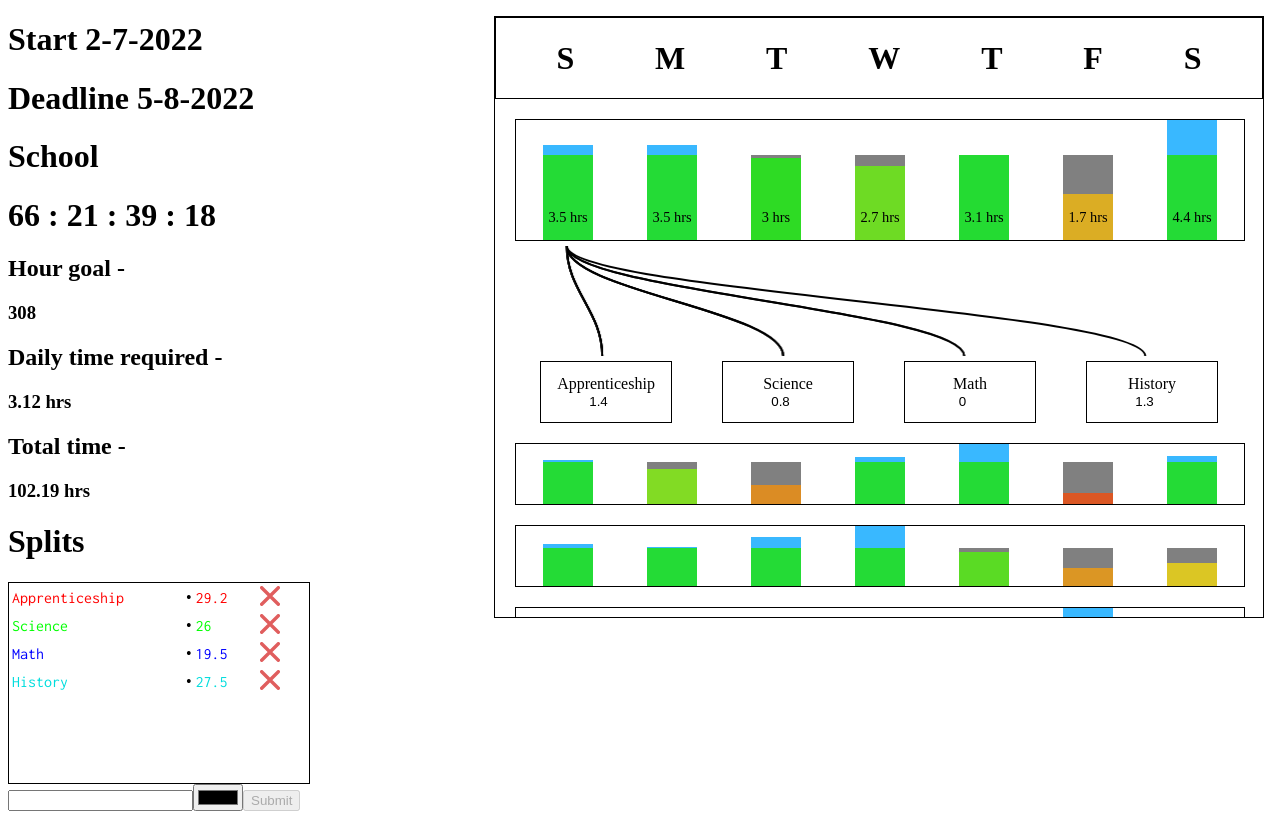
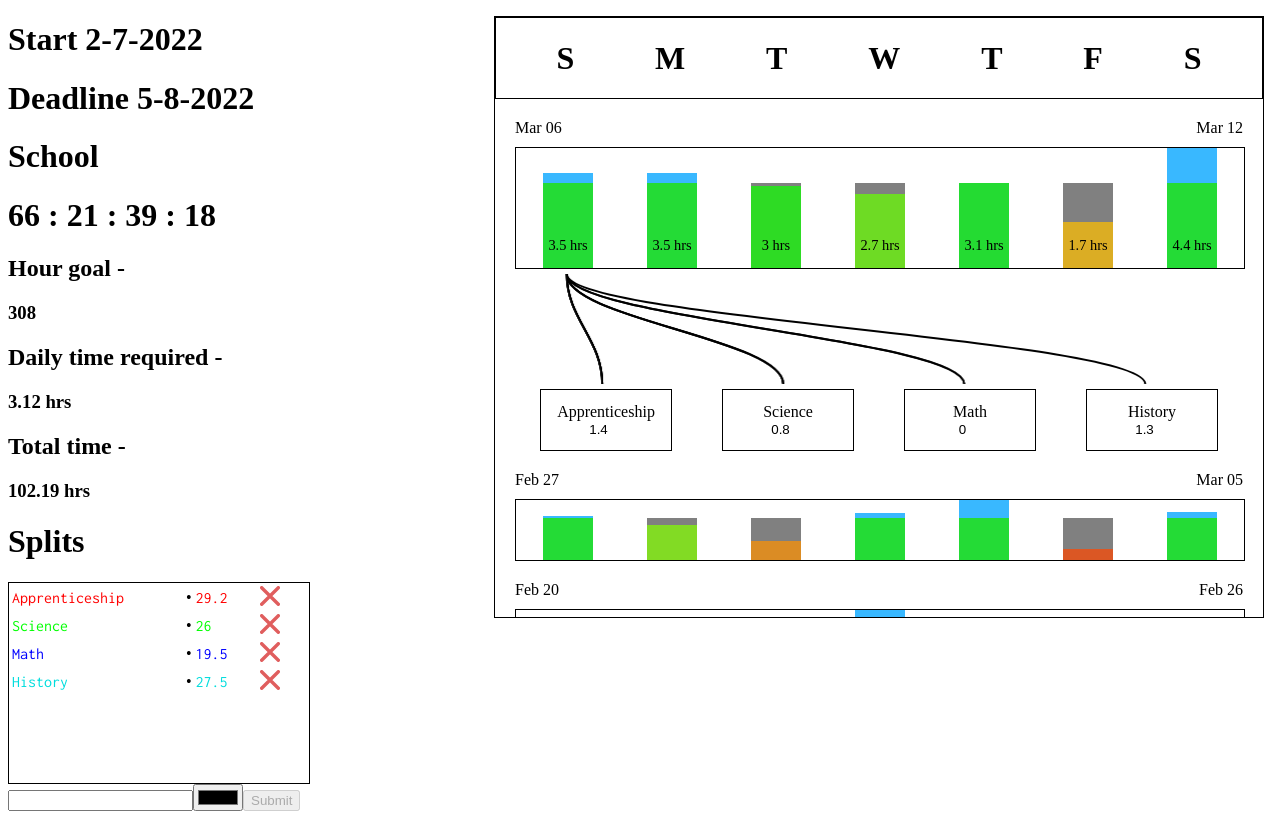
Before and after one commit to exlpt/project-tracker, a React (Create React App) app: page / in a window 1280 px wide. Built offline with nearby package versions, Linux system fonts and the light colour scheme.

Commit message:
Add week dates

```diff
--- a/src/components/projectEditor/Week.js
+++ b/src/components/projectEditor/Week.js
@@ -11,6 +11,14 @@ import DaySplits from "./DaySplits.js";
 export default function Week({ id, container }) {
   const dispatch = useDispatch();
   const selectedWeek = id === useSelector((state) => state.projectEditor.selectedWeekId);
+
+  // Calculate week start and end dates
+  const projectId = useSelector((state) => state.projectEditor.currentProjectId);
+  const startDate = new Date(useSelector((state) => state.projects[projectId].startDate));
+  const weekIds = Object.keys(useSelector((state) => state.projects[projectId].weeks));
+  const dayOffset = (weekIds.length - weekIds.indexOf(id) - 1) * 7 - startDate.getDay();
+  const weekStartDate = new Date((startDate.getTime() + dayOffset * 86400000));
+  const weekEndDate = new Date((weekStartDate.getTime() + 518400000));
 
   const [selectedDay, setSelectedDay] = useState(0);
   const weekContainer = useRef(null);
@@ -32,6 +40,8 @@ export default function Week({ id, container }) {
 
   return (
     <div onClick={selectThisWeek} ref={weekContainer} className={styles.container}>
+      <p className={styles.startDate}>{weekStartDate.toString().slice(4, 10)}</p>
+      <p className={styles.endDate}>{weekEndDate.toString().slice(4, 10)}</p>
       <BarGraph mode={selectedWeek ? "active" : "inactive"} weekId={id} setSelectedDay={setSelectedDay} />
       {selectedWeek && <DaySplits weekId={id} selectedDay={selectedDay} weekListRef={container} />}
     </div>
--- a/src/components/projectEditor/Week.module.css
+++ b/src/components/projectEditor/Week.module.css
@@ -1,3 +1,13 @@
 .container {
 	margin: 20px;
 }
+
+.startDate {
+	float: left;
+	margin: 0 0 10px 0;
+}
+
+.endDate {
+	float: right;
+	margin: 0 0 10px 0;
+}
--- a/src/pages/ProjectEditorPage.js
+++ b/src/pages/ProjectEditorPage.js
@@ -34,11 +34,14 @@ export default function ProjectEditorPage() {
     for (let i = 0; i < ~~(timeSinceLastOpened / 7) + hasWeekFinished; i++) {
       dispatch(addWeek(projectId));
     }
+
     dispatch(editDates(projectId, null, `${today.getFullYear()}-${today.getMonth() + 1}-${today.getDate()}`));
   }, []);
 
-  // Set default week
-  dispatch(setWeekId(Object.keys(project.weeks)[0]));
+  // Set default week after all weeks have been added
+  useEffect(() => {
+    dispatch(setWeekId(Object.keys(project.weeks)[0]));
+  }, [dateProjectLastOpened]);
 
   const splitStartDate = project.startDate.split("-");
   const splitDeadline = deadline && project.deadline.split("-");
```
